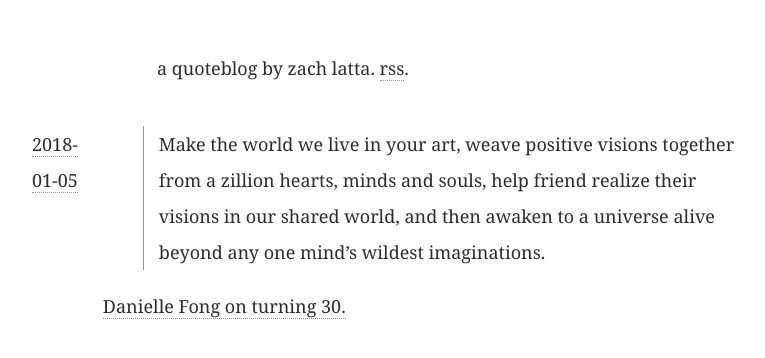
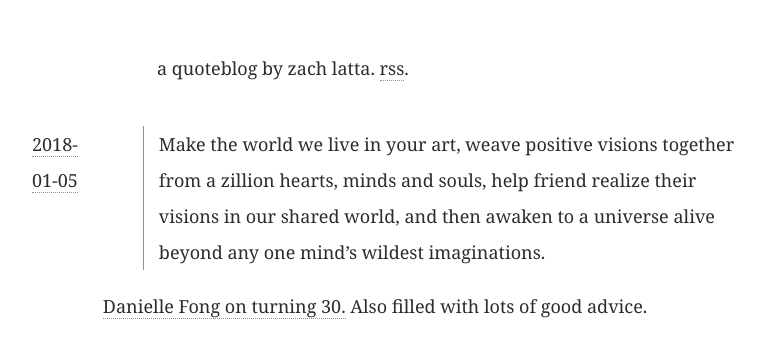
Before and after one commit to zachlatta/zachlatta.com, a Jekyll site: the page built from quotes/_posts/2018-01-05-danielle-fong-on-turning-30.md, in a window 1280 px wide. Shown: the top 358 px of the page, without its empty margins (208-973 px from the left). Built offline with Jekyll 4.4.1, drawn with Linux system fonts in a browser that asks for light colours.

Commit message:
Add details to Danielle Fong quote

```diff
--- a/quotes/_posts/2018-01-05-danielle-fong-on-turning-30.md
+++ b/quotes/_posts/2018-01-05-danielle-fong-on-turning-30.md
@@ -6,4 +6,4 @@ tags: motivation
 
 > Make the world we live in your art, weave positive visions together from a zillion hearts, minds and souls, help friend realize their visions in our shared world, and then awaken to a universe alive beyond any one mind's wildest imaginations.
 
-[Danielle Fong on turning 30.](https://news.ycombinator.com/item?id=15730350)
+[Danielle Fong on turning 30.](https://news.ycombinator.com/item?id=15730350) Also filled with lots of good advice.
```
